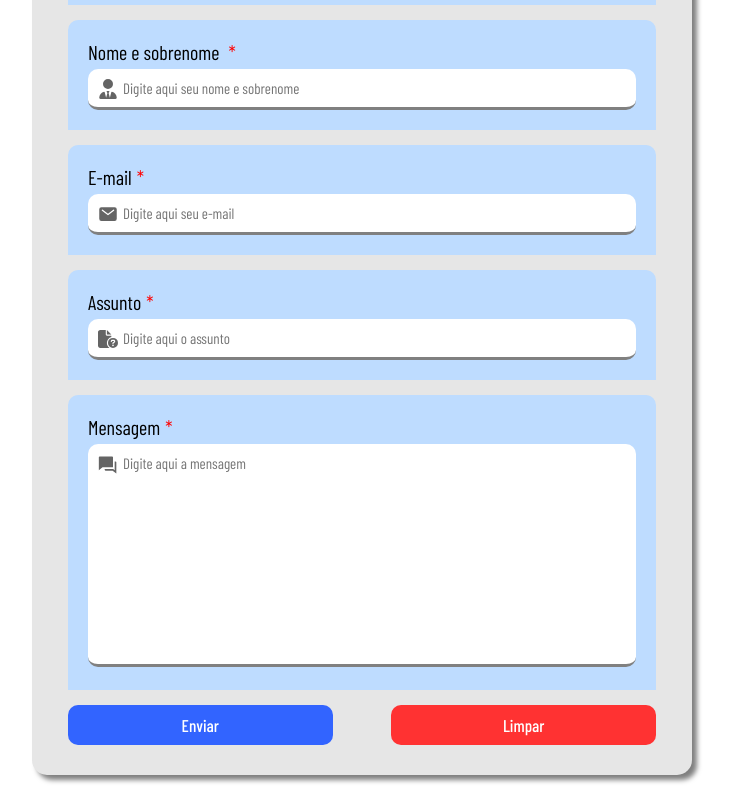
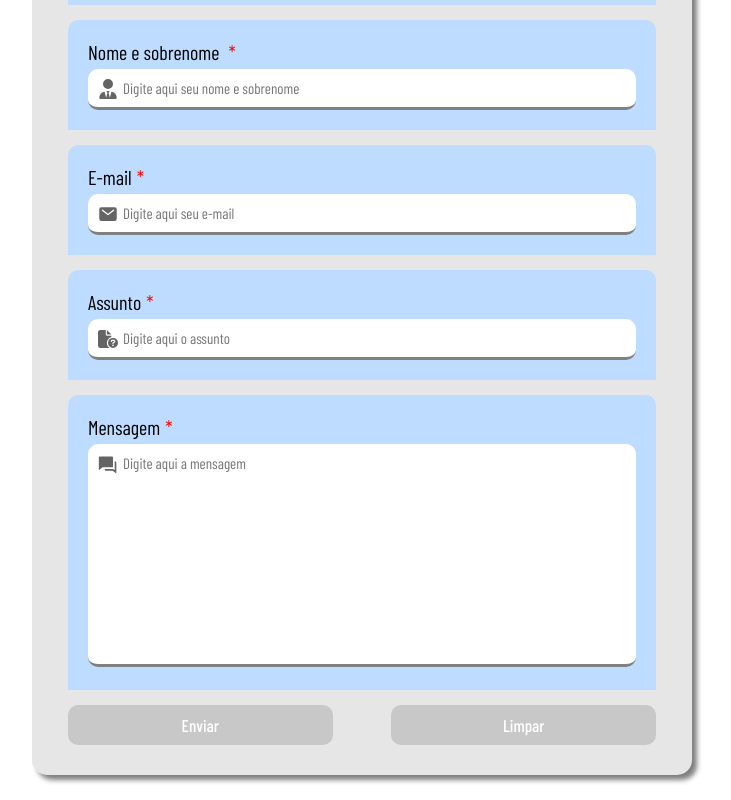
Before and after one commit to rena02to/portfolio, a Next.js app: page / in a window 1280 px wide. Shown: the part 3159-3959 px from the top of the page, without its empty margins (313-1044 px from the left). Built offline with nearby package versions, Linux system fonts and the light colour scheme; a web font is replaced by a local one.

Commit message:
adição: botões ativos somente quando as regras forem atendidas

```diff
--- a/src/components/contact.tsx
+++ b/src/components/contact.tsx
@@ -1,6 +1,6 @@
 import style from '@/styles/contact.module.scss';
 import { ErrorMessage, Field, Form, Formik } from 'formik';
-import { useState } from 'react';
+import { useEffect, useState } from 'react';
 import * as Yup from 'yup';
 import { BsTrash3Fill } from 'react-icons/bs';
 import { FaFileCircleQuestion, FaUserTie } from 'react-icons/fa6';
@@ -34,7 +34,7 @@ export default function Contact(){
         <section className={style.contact} id='contact'>
             <h2>Contate-me</h2>
             <Formik initialValues={initialValues} validationSchema={validationSchema} onSubmit={handleSubmit}>
-                {({ resetForm, values }) => (
+                {({ resetForm, isValid, dirty }) => (
                     <Form>
                         <div className={style.title}>
                             <h3>Formulário de contato</h3>
@@ -78,8 +78,8 @@ export default function Contact(){
                         </div>
 
                         <div className={style.buttons}>
-                            <button type="submit" className={style.submit} disabled={isSubmitting}>Enviar</button>
-                            <button type="reset" className={style.reset} disabled={isClearing} onClick={() => handleReset(resetForm)}>Limpar</button>
+                            <button type="submit" className={style.submit} disabled={!isValid || !dirty}>Enviar</button>
+                            <button type="reset" className={style.reset} disabled={!dirty} onClick={() => handleReset(resetForm)}>Limpar</button>
                         </div>
                     </Form>
                 )}
--- a/src/styles/contact.module.scss
+++ b/src/styles/contact.module.scss
@@ -118,6 +118,7 @@
                 transition: box-shadow 0.3s ease-in-out;
                 &:disabled{
                     background-color: rgb(200, 200, 200);
+                    cursor: auto;
                 }
                 &:enabled{
                     &:hover{
```
